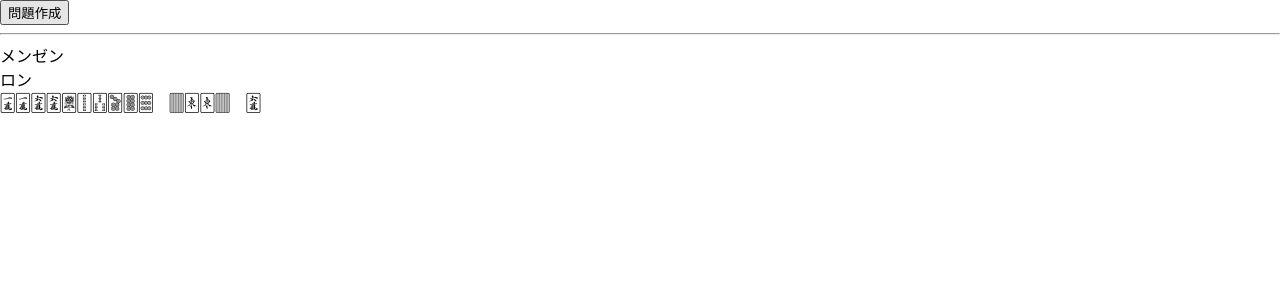
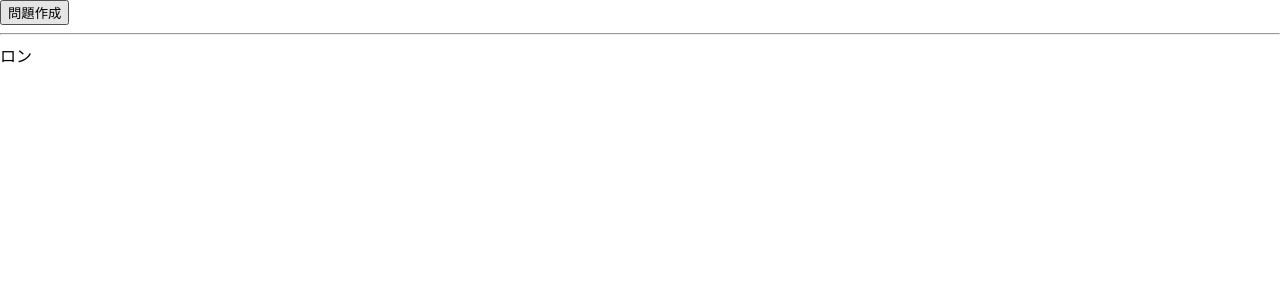
Before and after one commit to yo16/mahjong_calc_try, a React (Create React App) app in the folder fu_try/: page / in a window 1280 px wide. Shown: the top 300 px of the page. Built offline with nearby package versions, Linux system fonts and the light colour scheme.

Commit message:
牌姿を決めるロジックを追加

```diff
--- a/fu_try/package.json
+++ b/fu_try/package.json
@@ -3,6 +3,7 @@
   "version": "0.1.0",
   "private": true,
   "dependencies": {
+    "@kobalab/majiang-core": "^1.2.0",
     "@testing-library/jest-dom": "^5.17.0",
     "@testing-library/react": "^13.4.0",
     "@testing-library/user-event": "^13.5.0",
--- a/fu_try/src/App.css
+++ b/fu_try/src/App.css
@@ -1,5 +1,5 @@
 
 .font-mahjong {
     font-family: "GLMahjongTile";
-    font-size:x-large;
+    font-size:60px;
 }
--- a/fu_try/src/App.js
+++ b/fu_try/src/App.js
@@ -1,10 +1,11 @@
 import { useState } from "react";
+import make_haiso from "./utils/make_haiso";
 
 import "./App.css";
 
 const App = () => {
-    const [isMenzen, setIsMenzen] = useState(true);
     const [isRon, setIsRon] = useState(true);
+    const [haiso, setHaiso] = useState("");
 
     function getRandomInt(max){
         return Math.floor(Math.random() * max);
@@ -14,7 +15,11 @@ const App = () => {
     }
 
     const handleClickMakingQ = () => {
-        setIsMenzen(getRandomBool());
+        // 問題の牌姿を作る
+        const haiso = make_haiso();
+        const haiso_str = haiso.map((e)=>e.hai).join("");
+        setHaiso(haiso_str);
+
         setIsRon(getRandomBool());
     }
 
@@ -22,9 +27,8 @@ const App = () => {
         <>
             <button onClick={handleClickMakingQ}>問題作成</button>
             <hr />
-            <div>{isMenzen?"メンゼン":"フーロ"}</div>
             <div>{isRon?"ロン":"ツモ"}</div>
-            <div className="font-mahjong">qqyyasdm,. 9119 y</div>
+            <div className="font-mahjong">{haiso}</div>
         </>
     );
 };
--- /dev/null
+++ b/fu_try/src/utils/make_haiso.js
@@ -0,0 +1,88 @@
+
+const ALL_HAI = "1234567qwertyuioasdfghjklzxcvbnm,.";
+               //0123456789012345678901234567890123
+               //字     マンズ   ソウズ   ピンズ
+
+export default function make_haiso() {
+    /* 適当に牌を組み合わせる */
+    let haiso = null;
+    do {
+        // 頭
+        haiso = [{type:"head", hai:getRandomHai().repeat(2)}];
+
+        // body４つ
+        for(let i=0; i<4; i++){
+            const mentsu = getRandomMentsu();
+            haiso.push({
+                type: "body",
+                ...mentsu,
+            })
+        }
+        console.log(haiso);
+
+    } while (!validateHaiso(haiso));  // 牌の数を数えて5つ以上使っていないことを確認
+
+    return haiso;
+};
+
+function getRandomInt(max) {
+    return Math.floor(Math.random() * max);
+}
+
+function getRandomHai() {
+    return ALL_HAI[getRandomInt(ALL_HAI.length)];
+}
+
+function getRandomMentsu() {
+    // 鳴いていないか、上家、対面、下家から鳴いたかを選択
+    const naki_rate_settings = [6,1,1,1];
+    const naki = getRandomInt(naki_rate_settings[0]+naki_rate_settings[1]+naki_rate_settings[2]+naki_rate_settings[3]);
+
+    // 順子と刻子と槓子を選択
+    const rate_settings = [3,3,1];
+    const i = getRandomInt(rate_settings[0]+rate_settings[1]+rate_settings[2]);
+
+    // 順子
+    if (i<rate_settings[0]) {
+        // 色を0～2で決めて、開始位置を0～6を決めて、そこから順に3つ
+        const color = getRandomInt(3);
+        //console.log("色:"+color);
+        const start_num = getRandomInt(7);
+        //console.log("開始:"+start_num);
+        const startPos = 7 + 9*color + start_num;
+        const ret = ALL_HAI.slice(startPos, startPos+3);
+        //console.log("文字列:"+ret);
+        return {mentsuType:"shuntsu", hai:ret, naki};
+
+    // 刻子
+    } else if (i<rate_settings[0]+rate_settings[1]) {
+        // 開始位置を0～length-1で決めて、それを3つ
+        const pos = getRandomInt(ALL_HAI.length);
+        return {mentsuType:"kohtsu", hai:ALL_HAI[pos].repeat(3), naki};
+    }
+
+    // 槓子
+    // 開始位置を0～length-1で決めて、それを4つ
+    const pos = getRandomInt(ALL_HAI.length);
+    return {mentsuType:"kantsu", hai:ALL_HAI[pos].repeat(4), naki};
+}
+
+function validateHaiso(ary){
+    return validateHaiStr(ary.map((e) => e.hai).join(""));
+}
+
+function validateHaiStr(s){
+    /* 同じ文字が5回以上使われていたらfalse、そうでなければtrue */
+    let cnt = {};
+    for (let i=0; i<s.length; i++ ){
+        if (s[i] in cnt) {
+            cnt[s[i]] += 1;
+            if (cnt[s[i]]>=5) {
+                return false;
+            }
+        } else {
+            cnt[s[i]] = 1;
+        }
+    }
+    return true;
+}
```
Also changed, not shown: fu_try/src/utils/fu_calc.js (+11 -11 lines), 1 other file (tests, documents, lock files or other folders).
